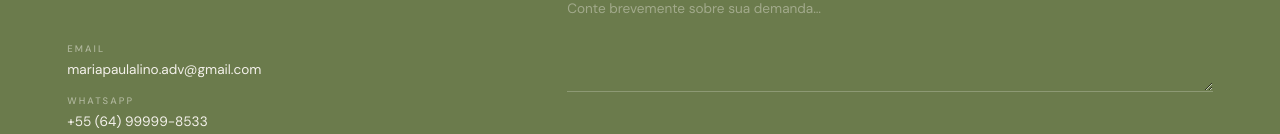
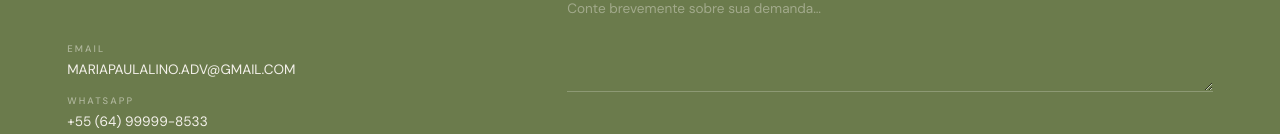
Before and after one commit to anacquesta/mariapaula-project, a React (Vite) app: page / in a window 1280 px wide. Shown: the part 2697-2831 px from the top of the page. Built offline with nearby package versions, Linux system fonts and the light colour scheme; the HTML template or start-up script is replaced by a standard one.

Commit message:
style: standardize email casing to uppercase

```diff
--- a/src/components/site/Contact.tsx
+++ b/src/components/site/Contact.tsx
@@ -62,8 +62,8 @@ const Contact = () => {
           <div className="mt-12 space-y-4">
             <div>
               <div className="label-caps text-offwhite/50 mb-1">Email</div>
-              <a href="mailto:mariapaulalino.adv@gmail.com" className="hover-underline text-offwhite">
-                mariapaulalino.adv@gmail.com
+              <a href="mailto:mariapaulalino.adv@gmail.com" className="hover-underline text-offwhite uppercase">
+                MARIAPAULALINO.ADV@GMAIL.COM
               </a>
             </div>
             <div>
```
